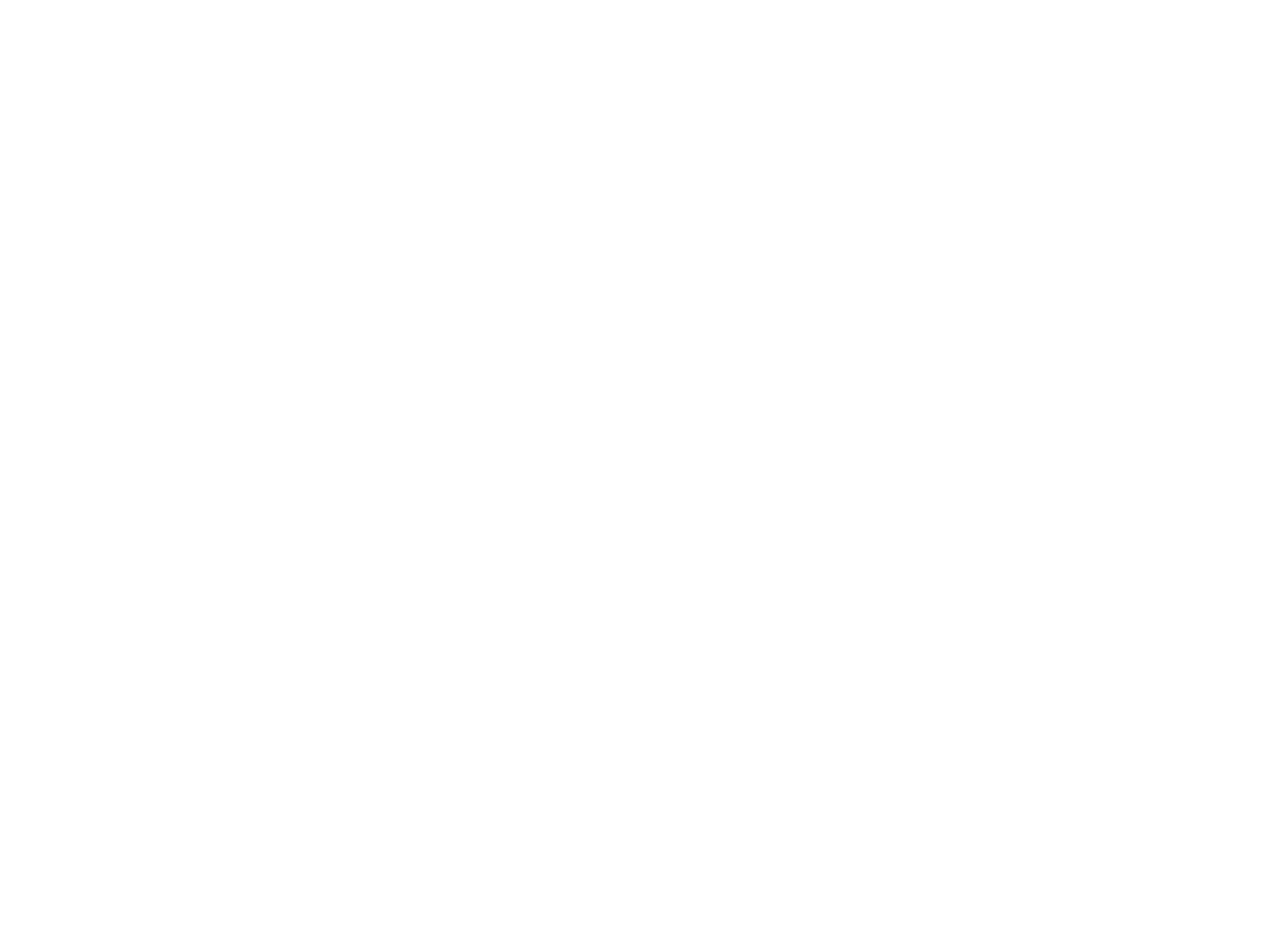
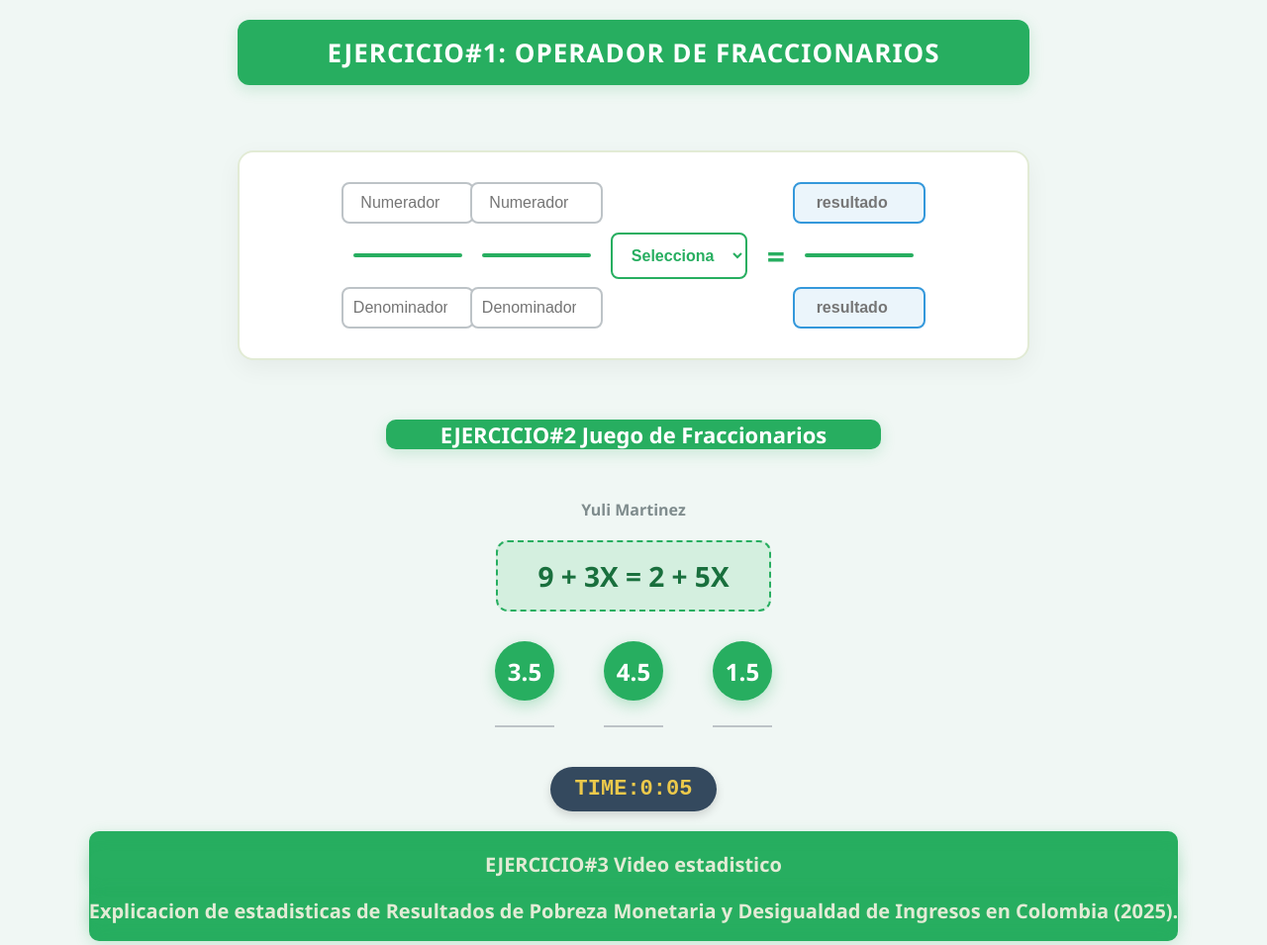
Before and after one commit to Ale-147/Calculadora-de-fracciones, a plain HTML site: page TRABAJO FINAL/index.html in a window 1280 px wide. Shown: the top 955 px of the page at 99% size. Before the commit the page ends 800 px from the top, so only its background shows below. Drawn offline with Linux system fonts and the light colour scheme.

Commit message:
Subiendo arreglos de  los trabajos y hacinedo mejoras

```diff
--- a/EJERCICIO 2 JUEGO/index (1).html
+++ b/EJERCICIO 2 JUEGO/index (1).html
@@ -5,7 +5,7 @@
     <meta name="viewport" content="width=device-width, initial-scale=1.0">
     <title>Calculadora</title>
     <link rel="stylesheet"  href="style.css">
-    <script src="java.js"></script>
+    <!-- <script src="java.js"></script> -->
 </head>
 <body>
 
@@ -26,14 +26,14 @@
 </div>
 
 <div id="content5">
-    <div class="square">2</div>
-    <div class="square1">4</div>
-    <div class="square2">4</div>
+    <div class="square"></div>
+    <div class="square1"></div>
+    <div class="square2"></div>
 </div>
 
 <div id="time">TIME:0:00</div>
 
-
+ <script src="java.js"></script>
 
 
 </body>
--- a/EJERCICIO 2 JUEGO/java.js
+++ b/EJERCICIO 2 JUEGO/java.js
@@ -69,9 +69,9 @@
     let opciones = [respuestaCorrecta, falsa1, falsa2];
     opciones.sort(() => Math.random() - 0.5);
 
-    const cuad1 = document.querySelector(".square");
-    const cuad2 = document.querySelector(".square1");
-    const cuad3 = document.querySelector(".square2");
+    const cuad1 = document.querySelector(".circle");
+    const cuad2 = document.querySelector(".circle1");
+    const cuad3 = document.querySelector(".circle2");
 
     cuad1.innerHTML = opciones[0];
     cuad2.innerHTML = opciones[1];
--- a/EJERCICIO 2 JUEGO/style.css
+++ b/EJERCICIO 2 JUEGO/style.css
@@ -129,3 +129,6 @@
     font-size: 25px;
 
 }
+.circle, .circle1, .circle2 {
+    cursor: pointer; /* Muestra la manito de clic al pasar el mouse por las letras */
+}
--- a/TRABAJO FINAL/index.html
+++ b/TRABAJO FINAL/index.html
@@ -0,0 +1,106 @@
+<!DOCTYPE html>
+<html lang="en">
+<head>
+    <meta charset="UTF-8">
+    <meta name="viewport" content="width=device-width, initial-scale=1.0">
+    <title>Matematicas</title>
+    <link rel="stylesheet" href="style.css">
+    <script src="java.js"></script>
+</head>
+<body>
+
+    <header id="titulo">
+        <p class="letras">Ejercicio#1: Operador de fraccionarios</p>
+    </header>
+    <br><br><br>
+
+    <!-- Contenedor principal de la aplicación -->
+    <nav class="contenedor-operacion">
+
+        <!-- Fracción 1 -->
+        <div class="fraccion">
+            <input id="num1" class="numerador1" type="number" placeholder="Numerador">
+            <br>
+            <div class="linea-division"></div>
+            <br>
+            <input id="den1" class="denominador1" type="number" placeholder="Denominador">
+        </div>
+
+        <!-- Fracción 2 -->
+        <div class="fraccion1">
+            <input id="num2" class="numerador2" type="number" placeholder="Numerador">
+            <br>
+            <div class="linea-division"></div>
+            <br>
+            <input id="den2" class="denominador2" type="number" placeholder="Denominador">
+        </div>
+
+        <!-- Selector de operaciones -->
+        <div class="contenedor-opciones">
+            <!-- Agregamos id y el evento onchange para ejecutar la función -->
+            <select id="operacion" onchange="ejecutarOperacion()">
+                <option value="null">Selecciona</option>
+                <option value="suma">Sumar</option>
+                <option value="resta">Restar</option>
+                <option value="multiplicar">Multiplicar</option>
+                <option value="dividir">Dividir</option>
+            </select>
+        </div>
+
+        <div class="signo">=</div>
+
+        <!-- Cajas de resultado final -->
+        <div class="fraccion2">
+            <input id="resNum" class="numerador1" type="number" placeholder="resultado" readonly>
+            <br>
+            <div class="linea-division"></div>
+            <br>
+            <input id="resDen" class="denominador1" type="number" placeholder="resultado" readonly>
+        </div>
+
+    </nav>
+
+
+
+
+    <div id="contenedor1">
+        <h2>EJERCICIO#2 Juego de Fraccionarios</h2>
+
+
+    </div>
+
+    <div class="content2"><h3>Yuli Martinez</h3></div>
+
+    <div class="content3">29 + 56x = 9 + 12x</div>
+
+   <div id="content4">
+    <div class="circle">A</div>
+    <div class="circle1">B</div>
+    <div class="circle2">C</div>
+</div>
+
+<div id="content5">
+    <div class="square"></div>
+    <div class="square1"></div>
+    <div class="square2"></div>
+</div>
+
+<div id="time">TIME:0:00</div>
+
+
+<nav class="testo">
+    <h1>EJERCICIO#3 Video estadistico</h1>
+    <h2>Explicacion de estadisticas de Resultados de Pobreza Monetaria y Desigualdad de Ingresos en Colombia (2025). </h2> </nav>
+
+<div class="contenedor-video">
+
+    <video src="mi-video.mp4" controls width="1000" height="500">
+
+    </video>
+</div>
+
+
+
+
+</body>
+</html>
--- a/TRABAJO FINAL/java.js
+++ b/TRABAJO FINAL/java.js
@@ -0,0 +1,182 @@
+
+// SUMA
+function sumarproceso(numerador1, denominador1, numerador2, denominador2) {
+    let suma1 = (numerador1 * denominador2) + (denominador1 * numerador2);
+    let suma2 = denominador1 * denominador2;
+    return { num: suma1, den: suma2 };
+}
+
+// RESTA
+
+function restarproceso(numerador1, denominador1, numerador2, denominador2) {
+    let rest1 = (numerador1 * denominador2) - (denominador1 * numerador2);
+    let rest2 = denominador1 * denominador2;
+    return { num: rest1, den: rest2 };
+}
+
+// MULTIPLICACION
+
+function multiplicarproceso(numerador1, denominador1, numerador2, denominador2) {
+    let multi1 = numerador1 * numerador2;
+    let multi2 = denominador1 * denominador2; // Corregido: antes tenías denominador1 dos veces
+    return { num: multi1, den: multi2 };
+}
+
+
+// DIVISION
+
+function dividirproceso(numerador1, denominador1, numerador2, denominador2) {
+    let div1 = numerador1 * denominador2;
+    let div2 = denominador1 * numerador2;
+    return { num: div1, den: div2 }; // Corregido: antes decía "div" en lugar de "div1"
+}
+
+// ==========================================
+// 2. FUNCIÓN ÚNICA DE CONTROL PARA LA PANTALLA
+// ==========================================
+
+function ejecutarOperacion() {
+    let operacion = document.getElementById("operacion").value;
+    if (operacion === "null") return;
+
+    let n1 = Number(document.getElementById("num1").value);
+    let d1 = Number(document.getElementById("den1").value);
+    let n2 = Number(document.getElementById("num2").value);
+    let d2 = Number(document.getElementById("den2").value);
+
+    // Validar denominadores en cero
+    if (d1 === 0 || d2 === 0) {
+        alert("Los denominadores no pueden ser cero.");
+        return;
+    }
+
+    let resultado;
+
+    // Evaluamos qué operación seleccionó el usuario
+    if (operacion === "suma") {
+        resultado = sumarproceso(n1, d1, n2, d2);
+    }
+    else if (operacion === "resta") {
+        resultado = restarproceso(n1, d1, n2, d2);
+    }
+    else if (operacion === "multiplicar") {
+        // Corregido: Enviamos las variables en el orden correcto (n1, d1, n2, d2)
+        resultado = multiplicarproceso(n1, d1, n2, d2);
+    }
+    else if (operacion === "dividir") {
+        // Validar división por cero si el segundo numerador es cero
+        if (n2 === 0) {
+            alert("No se puede dividir si el segundo numerador es cero.");
+            return;
+        }
+        // Corregido: Nombre de función corregido y orden de variables arreglado
+        resultado = dividirproceso(n1, d1, n2, d2);
+    }
+
+    // Mostrar los resultados finales en la interfaz HTML
+    if (resultado !== undefined) {
+        document.getElementById("resNum").value = resultado.num;
+        document.getElementById("resDen").value = resultado.den;
+    }
+}
+
+
+
+
+
+
+
+
+
+let respuestaCorrecta = 0;
+
+// Variables para el cronómetro
+let segundos = 0;
+let minutos = 0;
+let intervaloTiempo;
+
+window.addEventListener("DOMContentLoaded", () => {
+    GenerarEcuacion();
+    IniciarTiempo(); // Activamos el cronómetro al cargar la página
+});
+
+// Función del Cronómetro
+const IniciarTiempo = () => {
+    // Ejecuta el código interno cada 1 segundo (1000 milisegundos)
+    intervaloTiempo = setInterval(() => {
+        segundos++;
+
+        if (segundos === 60) {
+            minutos++;
+            segundos = 0;
+        }
+
+        // Formateamos los segundos para que muestre "05" en lugar de "5"
+        let segundosTexto = segundos < 10 ? "0" + segundos : segundos;
+
+        // Buscamos tu div original por su ID "time" y actualizamos el texto
+        document.getElementById("time").innerHTML = `TIME:${minutos}:${segundosTexto}`;
+    }, 1000);
+}
+
+// Función para generar números aleatorios (del 1 al 10)
+const nR = () => Math.floor(Math.random() * 10) + 1;
+
+const GenerarEcuacion = () => {
+    let tipoEcuacion = Math.floor(Math.random() * 3);
+    let ecuacionTexto = "";
+    let a = nR(), b = nR(), c = nR(), d = nR();
+
+    switch(tipoEcuacion) {
+        case 0:
+            ecuacionTexto = `${a}X + ${b} = ${c}`;
+            respuestaCorrecta = (c - b) / a;
+            break;
+        case 1:
+            if (b === d) b++;
+            ecuacionTexto = `${a} + ${b}X = ${c} + ${d}X`;
+            respuestaCorrecta = (c - a) / (b - d);
+            break;
+        case 2:
+            if (b === 1) b++;
+            ecuacionTexto = `${a} - ${b}X + ${c} = ${d} - X`;
+            respuestaCorrecta = (a + c - d) / (b - 1);
+            break;
+    }
+
+    respuestaCorrecta = Math.round(respuestaCorrecta * 10) / 10;
+    document.querySelector(".content3").innerHTML = ecuacionTexto;
+    inyectarRespuestas();
+}
+
+const inyectarRespuestas = () => {
+    let falsa1 = respuestaCorrecta + (Math.floor(Math.random() * 3) + 1);
+    let falsa2 = respuestaCorrecta - (Math.floor(Math.random() * 3) + 1);
+
+    falsa1 = Math.round(falsa1 * 10) / 10;
+    falsa2 = Math.round(falsa2 * 10) / 10;
+
+    let opciones = [respuestaCorrecta, falsa1, falsa2];
+    opciones.sort(() => Math.random() - 0.5);
+
+    const cuad1 = document.querySelector(".circle");
+    const cuad2 = document.querySelector(".circle1");
+    const cuad3 = document.querySelector(".circle2");
+
+    cuad1.innerHTML = opciones[0];
+    cuad2.innerHTML = opciones[1];
+    cuad3.innerHTML = opciones[2];
+
+    cuad1.onclick = () => verificarRespuesta(opciones[0]);
+    cuad2.onclick = () => verificarRespuesta(opciones[1]);
+    cuad3.onclick = () => verificarRespuesta(opciones[2]);
+}
+
+const verificarRespuesta = (valorSeleccionado) => {
+    if (valorSeleccionado === respuestaCorrecta) {
+        alert("¡Correcto!");
+        GenerarEcuacion();
+    } else {
+        alert(`Incorrecto. La respuesta era ${respuestaCorrecta}`);
+    }
+}
--- a/TRABAJO FINAL/style.css
+++ b/TRABAJO FINAL/style.css
@@ -0,0 +1,236 @@
+/* --- CONFIGURACIÓN GENERAL Y FONDO --- */
+body {
+    font-family: 'Segoe UI', Tahoma, Geneva, Verdana, sans-serif;
+    background-color: #f0f7f4; /* Fondo verde grisáceo muy claro y limpio */
+    margin: 0;
+    padding: 20px;
+    display: flex;
+    flex-direction: column;
+    align-items: center;
+    color: #2c3e50;
+}
+
+/* --- ENCABEZADO --- */
+#titulo {
+    background-color: #27ae60; /* Verde esmeralda */
+    color: white;
+    width: 100%;
+    max-width: 800px;
+    text-align: center;
+    padding: 15px 0;
+    border-radius: 12px;
+    box-shadow: 0 4px 15px rgba(39, 174, 96, 0.2);
+}
+
+.letras {
+    font-size: 26px;
+    font-weight: bold;
+    margin: 0;
+    text-transform: uppercase;
+    letter-spacing: 1px;
+}
+
+/* --- CONTENEDOR 1: OPERADOR DE FRACCIONARIOS --- */
+.contenedor-operacion {
+    background-color: white;
+    border: 2px solid #e2ebd5;
+    border-radius: 16px;
+    padding: 30px;
+    display: flex;
+    align-items: center;
+    justify-content: center;
+    gap: 20px;
+    max-width: 800px;
+    width: 100%;
+    box-shadow: 0 8px 24px rgba(0, 0, 0, 0.05);
+    box-sizing: border-box;
+}
+
+/* Estilo para las fracciones */
+.fraccion, .fraccion1, .fraccion2 {
+    display: flex;
+    flex-direction: column;
+    align-items: center;
+    width: 110px;
+}
+
+/* Inputs de las fracciones */
+.contenedor-operacion input[type="number"] {
+    width: 100%;
+    padding: 10px;
+    font-size: 16px;
+    text-align: center;
+    border: 2px solid #bdc3c7;
+    border-radius: 8px;
+    outline: none;
+    transition: all 0.3s ease;
+}
+
+.contenedor-operacion input[type="number"]:focus {
+    border-color: #2ecc71; /* Brillo verde al escribir */
+    box-shadow: 0 0 8px rgba(46, 204, 113, 0.3);
+}
+
+/* Inputs de resultado (deshabilitados) */
+.contenedor-operacion input[readonly] {
+    background-color: #ebf5fb;
+    border-color: #3498db;
+    font-weight: bold;
+    color: #2c3e50;
+}
+
+/* Línea divisoria de la fracción */
+.linea-division {
+    width: 100%;
+    height: 4px;
+    background-color: #27ae60;
+    border-radius: 2px;
+    margin: 8px 0;
+}
+
+/* Selector de operaciones Dropdown */
+#operacion {
+    padding: 12px 15px;
+    font-size: 16px;
+    border: 2px solid #27ae60;
+    border-radius: 8px;
+    background-color: white;
+    color: #27ae60;
+    font-weight: bold;
+    cursor: pointer;
+    outline: none;
+}
+
+#operacion:hover {
+    background-color: #27ae60;
+    color: white;
+}
+
+/* Signo Igual (=) */
+.signo {
+    font-size: 32px;
+    font-weight: bold;
+    color: #27ae60;
+}
+
+/* --- CONTENEDOR 2: SECCIÓN DE TRIVIA / EJERCICIO --- */
+#contenedor1 {
+    width: 500px;
+    height: 100px;
+    margin-top: 40px;
+    text-align: center;
+}
+
+#contenedor1 h2 {
+    color: white; /* Verde oscuro */
+    font-size: 22px;
+    margin-bottom: 5px;
+}
+
+.content2 h3 {
+    color: #7f8c8d;
+    margin: 0 0 20px 0;
+    font-size: 16px;
+}
+
+/* La ecuación matemática */
+.content3 {
+    background-color: #d4efdf; /* Fondo verde menta suave */
+    color: #196f3d;
+    font-size: 28px;
+    font-weight: bold;
+    padding: 15px 40px;
+    border-radius: 12px;
+    border: 2px dashed #27ae60;
+    margin-bottom: 30px;
+    display: inline-block;
+}
+
+/* --- BOTONES DE LETRAS (A, B, C) --- */
+#content4 {
+    display: flex;
+    justify-content: center;
+    gap: 50px;
+    margin-bottom: 15px;
+}
+
+.circle, .circle1, .circle2 {
+    width: 60px;
+    height: 60px;
+    background-color: #27ae60;
+    color: white;
+    border-radius: 50%;
+    font-size: 24px;
+    font-weight: bold;
+    display: flex;
+    align-items: center;
+    justify-content: center;
+    cursor: pointer;
+    box-shadow: 0 5px 15px rgba(39, 174, 96, 0.3);
+    transition: all 0.2s ease;
+}
+
+.circle:hover, .circle1:hover, .circle2:hover {
+    transform: translateY(-5px);
+    background-color: #219653; /* Verde un poco más oscuro al pasar el mouse */
+    box-shadow: 0 8px 20px rgba(33, 150, 83, 0.4);
+}
+
+/* --- CUADRADOS DE LOS NÚMEROS --- */
+#content5 {
+    display: flex;
+    justify-content: center;
+    gap: 50px;
+    margin-bottom: 40px;
+}
+
+.square, .square1, .square2 {
+    width: 60px;
+    text-align: center;
+    font-size: 20px;
+    font-weight: bold;
+    color: #2c3e50;
+    padding: 5px 0;
+    border-bottom: 2px solid #bdc3c7; /* Línea sutil decorativa bajo el número */
+}
+
+/* --- CRONÓMETRO TIME --- */
+#time {
+    background-color: #34495e;
+    color: #ecc94b; /* Texto amarillo para que resalte como marcador */
+    font-family: 'Courier New', Courier, monospace;
+    font-size: 22px;
+    font-weight: bold;
+    padding: 10px 25px;
+    border-radius: 30px;
+    box-shadow: 0 4px 10px rgba(0,0,0,0.15);
+    display: inline-block;
+}
+
+
+.contenedor-video {
+    display: flex;
+    justify-content: center;
+    max-width: 600px;       /* Evita que el video se estire gigante en PC */
+    width: 100%;            /* Se adapta perfectamente a pantallas de celular */
+    margin: 40px auto 0 auto; /* Centra el bloque completo y da espacio arriba */
+    border-radius: 30px;
+    overflow: hidden;       /* ¡Obligatorio! Si no lo pones, el video se sale de las esquinas redondas */
+}
+
+/* Aplica esto también para que el video use todo el espacio del contenedor */
+.contenedor-video video,
+.contenedor-video iframe {
+    width: 100%;
+    height: auto;
+}
+
+.testo, h1 , h2{
+    background-color: #27ae60;
+    border-radius: 10px;
+    color: #e2ebd5;
+    text-align: center;
+    font-size: 20px;
+    margin-top: 20px;
+      box-shadow: 0 4px 15px rgba(39, 174, 96, 0.2);
+}
```
